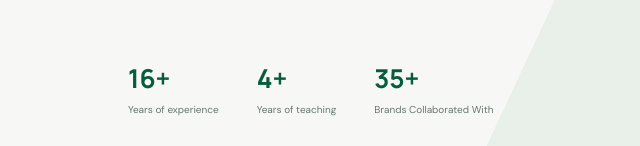
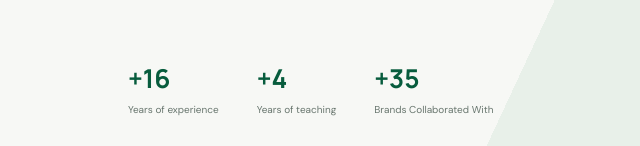
Before and after one commit to alirezadarigh/DarighStudio, a plain HTML site: page index.html in a window 1280 px wide. Shown: the part 654-800 px from the top of the page, 0-640 px from the left. Drawn offline with Linux system fonts and the light colour scheme.

Commit message:
Update index.html

```diff
--- a/index.html
+++ b/index.html
@@ -19,7 +19,7 @@
 <h1>Designing ideas<br>into <em>visual impact.</em></h1>
 <p class="lead">I’m Alireza Darigh, a visual designer focused on graphic design, visual communication and digital experiences. I bring strategy, clarity and craft together to make ideas memorable.</p>
 <div class="hero-actions"><a class="button primary" href="#work">Explore selected work <span>↘</span></a><a class="text-link" href="#contact">Get in touch ↗</a></div>
-<div class="hero-stats"><div><strong>16+</strong><span>Years of experience</span></div><div><strong>4+</strong><span>Years of teaching</span></div><div><strong>35+</strong><span>Brands Collaborated With</span></div></div></div>
+<div class="hero-stats"><div><strong>+16</strong><span>Years of experience</span></div><div><strong>+4</strong><span>Years of teaching</span></div><div><strong>+35</strong><span>Brands Collaborated With</span></div></div></div>
 <div class="hero-visual"><div class="visual-frame"><img src="assets/profile-page.webp" alt="Alireza Darigh profile and professional summary"><div class="frame-tag">SELECTED WORK / 2009—2026</div></div><div class="orbit orbit-one"></div><div class="orbit orbit-two"></div><span class="vertical-note">VISUAL COMMUNICATION · DIGITAL DESIGN</span></div>
 </section>
 <section class="work section" id="work"><div class="section-head"><div><p class="eyebrow">THE PORTFOLIO</p><h2>Selected <em>work.</em></h2></div><p class="section-note">A selection from print, branding, editorial, campaign and digital design projects.</p></div>
```
